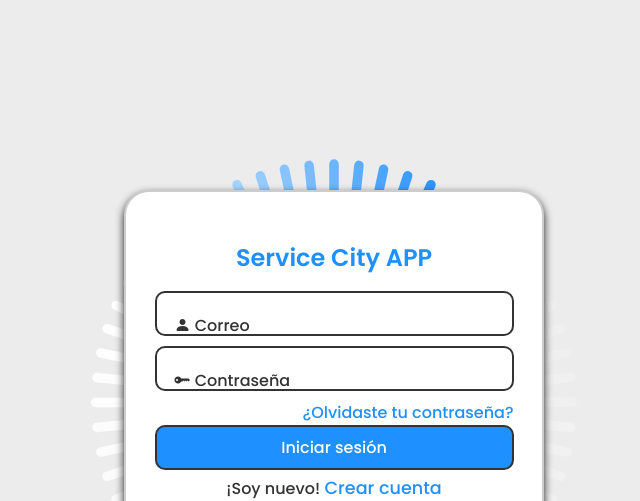
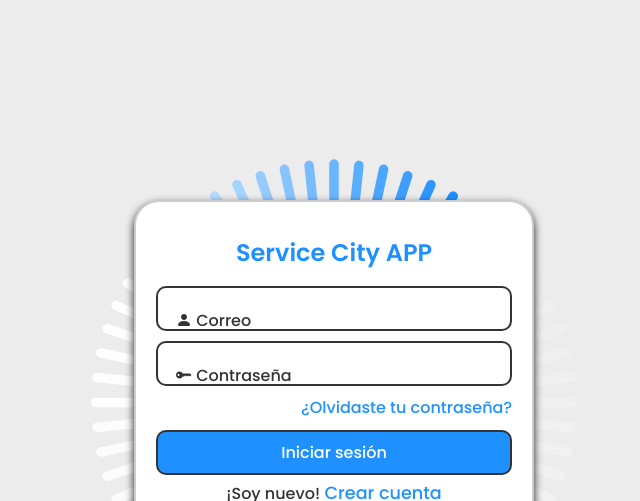
Before and after one commit to service-city-panama/v3, a plain HTML site: page index.html in a window 1280 px wide. Shown: the top 501 px of the page, without its empty margins (306-946 px from the left). Drawn offline with nearby package versions, Linux system fonts and the light colour scheme.

Commit message:
Add files via upload

```diff
--- a/css/index.css
+++ b/css/index.css
@@ -24,13 +24,13 @@ body { min-height: 100vh;    background: #ececec; }
 
 .auth p { text-align: center; margin-top: 1em; font-size: 1.em;    font-weight: 500;    color: #333; }
 .auth .btnClose { width: 100%;    height: 45px;    margin-top: 10px;    border: 2px solid #000;    border-radius: 10px;    outline: none;    cursor: pointer;    font-size: 1.5em;    color: #333;    font-weight: 500; }
-.auth .btnClose:hover { background-color: gold;    border: 4px solid #000;    border-radius: 10px;    font-size: 1.5em;    transition: 1.5s; }
+.auth .btnClose:hover { background-color: gold;    border: 4px solid #000;    border-radius: 10px;    transition: 1.5s; }
 .auth .input-box { margin-top: 20px; }
 
 .card {
     position: absolute;
     aspect-ratio: 1 / 1;
-    width: 420px;
+    width: 400px;
     padding: 20px;
     background-color: #fff;
     border: 2px, solid #ccc;
@@ -53,6 +53,7 @@ body { min-height: 100vh;    background: #ececec; }
     justify-content: center;
     align-items: center;
 }
+.container .btn { margin-top: 10px;}
 
 .container span {
     position: absolute;
```
